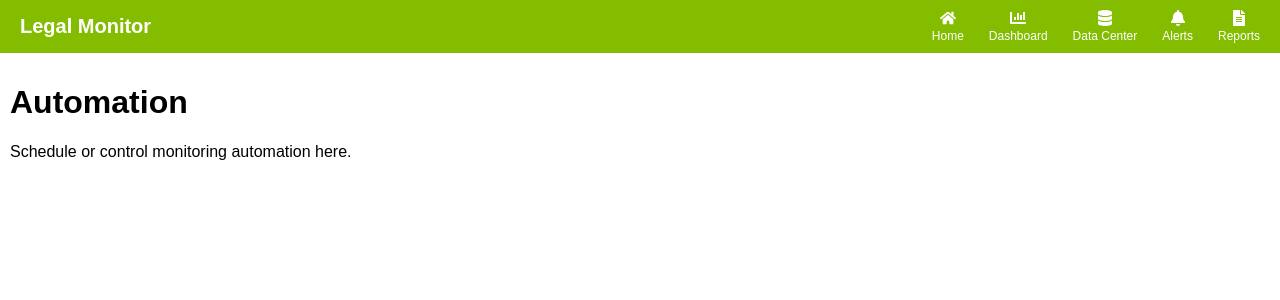
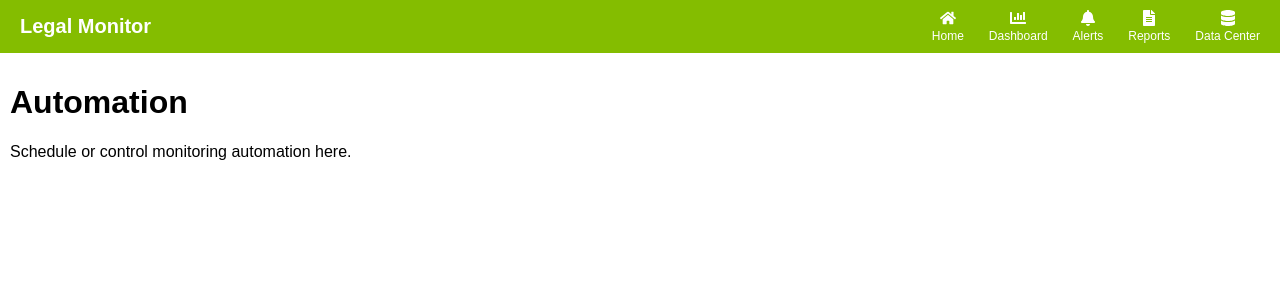
Before and after one commit to ganeshdevnale16/compliances, a React (Create React App) app in the folder frontend/: page /automation in a window 1280 px wide. Shown: the top 300 px of the page. Built offline with nearby package versions, Linux system fonts and the light colour scheme.

Commit message:
Update Header.js

```diff
--- a/frontend/src/components/Header.js
+++ b/frontend/src/components/Header.js
@@ -66,11 +66,6 @@ function Header() {
           <span>Dashboard</span>
         </Link>
 
-        <Link to="/entities">
-          <FaDatabase />
-          <span>Data Center</span>
-        </Link>
-
         <Link to="/alerts">
           <FaBell />
           <span>Alerts</span>
@@ -81,6 +76,13 @@ function Header() {
           <span>Reports</span>
         </Link>
 
+        <Link to="/entities">
+          <FaDatabase />
+          <span>Data Center</span>
+        </Link>
+
+
+
 
       </nav>
 
```
